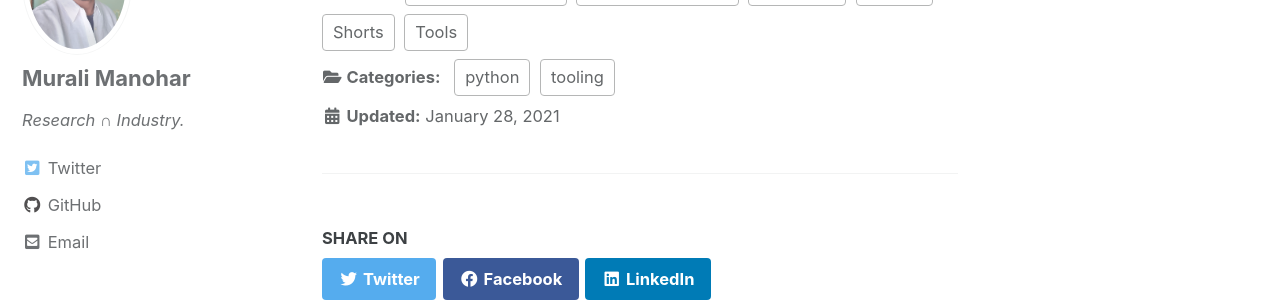
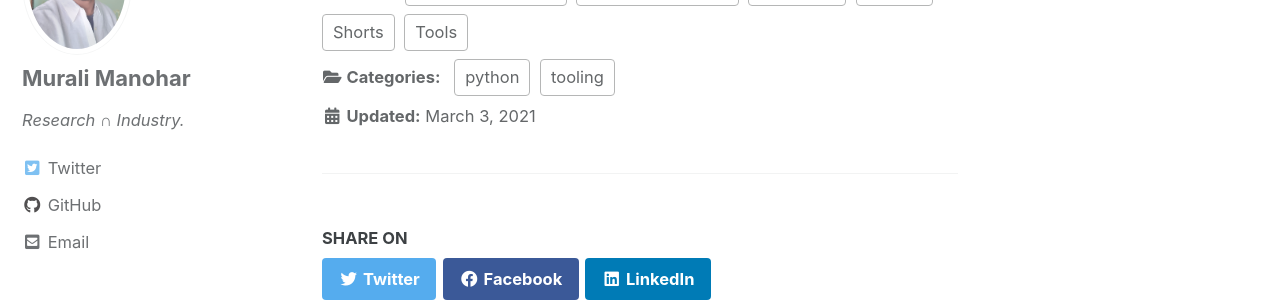
Before and after one commit to gitlost-murali/blogs, a Jekyll site: the page built from _posts/2021-03-03-papermill.md, in a window 1280 px wide and 900 px high, scrolled down 2936 px. Shown: the part 154-456 px from the top of the window. Built offline with Jekyll 4.4.1, drawn with Linux system fonts in a browser that asks for light colours; cached includes are drawn as plain includes; comment, search, counter and statistics services are not loaded.

Commit message:
Date change in papermill

```diff
--- a/_posts/2021-03-03-papermill.md
+++ b/_posts/2021-03-03-papermill.md
@@ -2,7 +2,7 @@
 title: \[Shorts-2\] Papermill=>Adding Parameters to Python Notebooks & executing them like a function
 excerpt: Make Notebooks work like functions
 tags: [Python, Shorts, Jupyter Notebook, Notebook, iPython Notebook, Tools]
-date: 2021-01-28 06:58:10 +0530
+date: 2021-03-03 06:58:10 +0530
 categories: python tooling
 permalink: /:categories/:title
 ---
```
